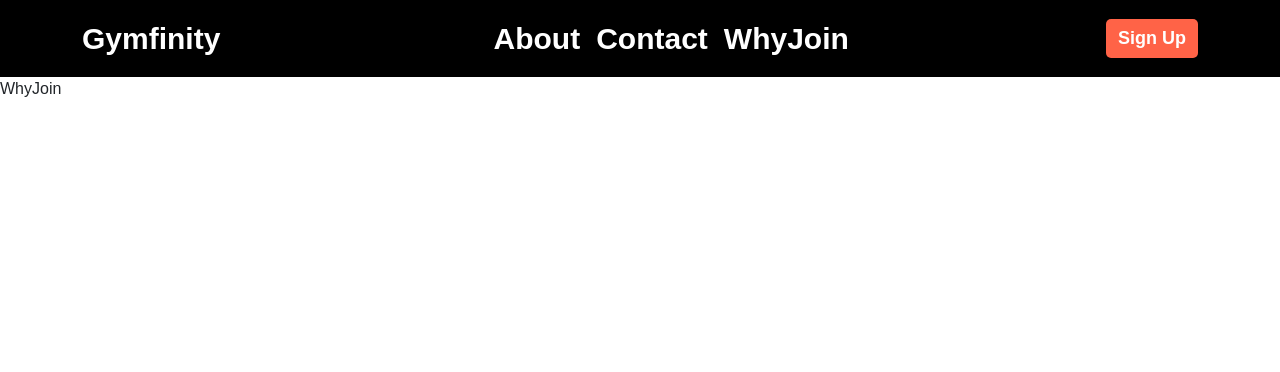
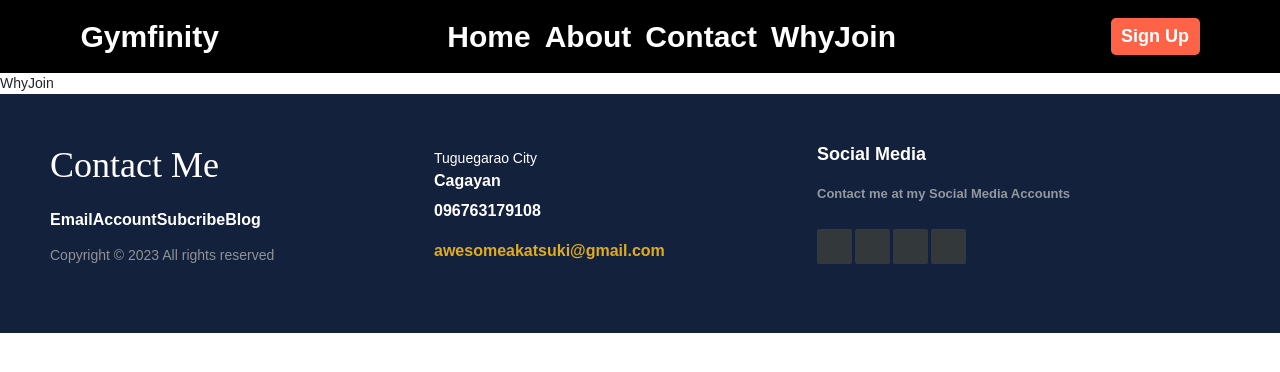
Before and after one commit to girardpao/mp2, a React (Vite) app: page /whyjoin in a window 1280 px wide. Shown: the top 372 px of the page. Built offline with nearby package versions, Linux system fonts and the light colour scheme.

Commit message:
about, contact and footer updates

```diff
--- a/src/App.css
+++ b/src/App.css
@@ -1,4 +1,4 @@
-.navbar {
+/* .navbar {
   text-decoration: none;
   font-weight: bold;
   background-color: black !important;
@@ -16,7 +16,7 @@
 }
 
 .list_item:hover{
-    color: tomato;
+    color: tomato !important;
 }
 .btn {
   background-color: tomato;
@@ -24,4 +24,4 @@
   border-radius: 5px;
   font-weight: bold;
   font-size: 18px;
-}
+} */
--- a/src/App.jsx
+++ b/src/App.jsx
@@ -2,10 +2,12 @@ import TopNav from "./components/Topnav";
 import { Routes, Route } from "react-router-dom";
 import routes from "./routes";
 import "./App.css";
+import Home from "./views/Ui/Home/Home";
 import About from "./views/Ui/About/About";
 import Contact from "./views/Ui/Contact/Contact";
 import SignUp from "./views/Ui/SignUp/SignUp";
 import WhyJoin from "./views/Ui/WhyJoin/WhyJoin";
+import Footer from "./components/Footer";
 
 const App = () => {
   console.log(routes)
@@ -13,15 +15,15 @@ const App = () => {
   return (
     <div className="App">
       <TopNav />
+
       <Routes>
+        <Route path = "/home" element = {<Home/>}/>
         <Route path = "/about" element = {<About/>}/>
         <Route path = "/contact" element = {<Contact/>}/>
         <Route path = "/signup" element = {<SignUp/>}/>
         <Route path = "/whyjoin" element = {<WhyJoin/>}/>
-
-
-
       </Routes>
+      <Footer/>
     </div>
   );
 };
--- /dev/null
+++ b/src/components/Footer.css
@@ -0,0 +1,168 @@
+footer {
+    position: px;
+    bottom: 0;
+}
+
+@media (max-height:800px) {
+    footer {
+        position: static;
+    }
+    header {
+        padding-top: 40px;
+    }
+}
+
+
+.footer-distributed {
+    background-color:#14213d;
+    box-sizing: border-box;
+    width: 100%;
+    text-align: left;
+    font: bold 16px sans-serif;
+    padding: 50px 50px 60px 50px;
+}
+
+.footer-distributed .footer-left, .footer-distributed .footer-center, .footer-distributed .footer-right {
+    display: inline-block;
+    vertical-align: top;
+}
+
+
+.footer-distributed .footer-left {
+    width: 30%;
+}
+
+.footer-distributed h3 {
+    color: #ffffff;
+    font: normal 36px 'Cookie', cursive;
+    margin: 0;
+}
+
+
+.footer-distributed h3 span {
+    color: #ffffff;
+}
+
+
+.footer-distributed .footer-links {
+    color: #ffffff;
+    margin: 20px 0 12px;
+}
+
+.footer-distributed .footer-links a {
+    display: inline-block;
+    line-height: 1.8;
+    text-decoration: none;
+    color: inherit;
+}
+
+.footer-distributed .footer-company-name {
+    color: #8f9296;
+    font-size: 14px;
+    font-weight: normal;
+    margin: 0;
+}
+
+/* Footer Center */
+
+.footer-distributed .footer-center {
+    width: 35%;
+}
+
+.footer-distributed .footer-center i {
+    background-color: #33383b;
+    color: #ffffff;
+    font-size: 25px;
+    width: 38px;
+    height: 38px;
+    border-radius: 50%;
+    text-align: center;
+    line-height: 42px;
+    margin: 10px 15px;
+    vertical-align: middle;
+}
+
+.footer-distributed .footer-center i.fa-envelope {
+    font-size: 17px;
+    line-height: 38px;
+}
+
+.footer-distributed .footer-center p {
+    display: inline-block;
+    color: #ffffff;
+    vertical-align: middle;
+    margin: 0;
+}
+
+.footer-distributed .footer-center p span {
+    display: block;
+    font-weight: normal;
+    font-size: 14px;
+    line-height: 2;
+}
+
+.footer-distributed .footer-center p a {
+    color: #e0ac1c;
+    text-decoration: none;
+    ;
+}
+
+
+.footer-distributed .footer-right {
+    width: 30%;
+}
+
+.footer-distributed .footer-company-about {
+    line-height: 20px;
+    color: #92999f;
+    font-size: 13px;
+    font-weight: normal;
+    margin: 0;
+}
+
+.footer-distributed .footer-company-about span {
+    display: block;
+    color: #ffffff;
+    font-size: 18px;
+    font-weight: bold;
+    margin-bottom: 20px;
+}
+
+.footer-distributed .footer-icons {
+    margin-top: 25px;
+}
+
+.footer-distributed .footer-icons a {
+    display: inline-block;
+    width: 35px;
+    height: 35px;
+    cursor: pointer;
+    background-color: #33383b;
+    border-radius: 2px;
+    font-size: 20px;
+    color: #ffffff;
+    text-align: center;
+    line-height: 35px;
+    margin-right: 3px;
+    margin-bottom: 5px;
+}
+
+.footer-distributed .footer-icons a:hover {
+    background-color: #3F71EA;
+}
+
+.footer-links a:hover {
+    color: #3F71EA;
+}
+
+@media (max-width: 880px) {
+    .footer-distributed .footer-left, .footer-distributed .footer-center, .footer-distributed .footer-right {
+        display: block;
+        width: 100%;
+        margin-bottom: 40px;
+        text-align: center;
+    }
+    .footer-distributed .footer-center i {
+        margin-left: 0;
+    }
+}
--- /dev/null
+++ b/src/components/Footer.jsx
@@ -0,0 +1,55 @@
+import React from 'react'
+import "./Footer.css"
+const Footer = () => {
+  return (
+
+    <footer class="footer-distributed">
+
+        <div class="footer-left">
+            <h3>Contact<span> Me</span></h3>
+
+            <p class="footer-links">
+                <a href="#">Email</a>
+                <a href="#">Account</a>
+                <a href="#">Subcribe</a>
+                <a href="#">Blog</a>
+            </p>
+
+            <p class="footer-company-name">Copyright © 2023 All rights reserved</p>
+        </div>
+
+        <div class="footer-center">
+            <div>
+                <i class="fa fa-map-marker"></i>
+                <p><span>Tuguegarao City</span>
+                   Cagayan </p>
+            </div>
+
+            <div>
+                <i class="fa fa-phone"></i>
+                <p>096763179108</p>
+            </div>
+            <div>
+                <i class="fa fa-envelope"></i>
+                <p><a href="#">awesomeakatsuki@gmail.com</a></p>
+            </div>
+        </div>
+        <div class="footer-right">
+            <p class="footer-company-about">
+                <span>Social Media</span>
+                <strong>Contact me at my Social Media Accounts</strong>
+
+            </p>
+            <div class="footer-icons">
+                <a href="#"><i class="fa fa-facebook"></i></a>
+                <a href="#"><i class="fa fa-instagram"></i></a>
+                <a href="#"><i class="fa fa-twitter"></i></a>
+                <a href="#"><i class="fa fa-youtube"></i></a>
+            </div>
+        </div>
+
+</footer>
+  )
+}
+
+export default Footer;
--- a/src/components/TopNav.jsx
+++ b/src/components/TopNav.jsx
@@ -1,13 +1,20 @@
 import { Container, Navbar, Nav, NavLink} from 'react-bootstrap';
 import 'bootstrap/dist/css/bootstrap.min.css';
 import { Link } from 'react-router-dom';
+import "./Topnav.css";
 const TopNav = () => {
 
     const menuData = [
+      {
+        path:'/home',
+        name: "Home"
+    },
+
     {
         path:'/about',
         name: "About"
     },
+
     {
         path:'/contact',
         name: "Contact"
@@ -39,6 +46,7 @@ const TopNav = () => {
         </Navbar.Collapse>
       </Container>
     </Navbar>
+
   )
 }
 
--- /dev/null
+++ b/src/components/Topnav.css
@@ -0,0 +1,26 @@
+.navbar {
+    text-decoration: none;
+    font-weight: bold;
+    background-color: black !important;
+  }
+
+  .brand,.list_item {
+    color: white;
+    font-size: bold;
+    font-size: 30px;
+  }
+
+  .brand:hover,.brand:focus{
+      color:white;
+  }
+
+  .list_item:hover{
+      color: tomato;
+  }
+  .btn-success{
+    background-color: tomato;
+    border: none;
+    border-radius: 5px;
+    font-weight: bold;
+    font-size: 18px;
+  }
--- a/src/index.css
+++ b/src/index.css
@@ -1,6 +1,18 @@
- *{
-    margin: 0;
-    padding: 0;
-    box-sizing: border-box;
-    font-family: Arial, Helvetica, sans-serif;
- }
+*{
+   box-sizing: border-box;
+
+}
+
+:root {
+   --white: #fff;
+   --font: #515050;
+}
+
+html,
+body{
+   margin: 0;
+   padding: 0;
+   min-height: 100vh;
+   font-family: sans-serif;
+   font-size: 14px;
+}
--- a/src/routes.jsx
+++ b/src/routes.jsx
@@ -1,3 +1,4 @@
+import Home from "./views/Ui/Home/Home";
 import About from "./views/Ui/About/About";
 import Contact from "./views/Ui/Contact/Contact";
 import SignUp from "./views/Ui/SignUp/SignUp";
@@ -5,6 +6,8 @@ import WhyJoin from "./views/Ui/WhyJoin/WhyJoin";
 
 
 const routes = [
+
+    { path: "/home", element: <Home />,},
     { path: "/about", element: <About />,},
     { path: "/contact", element: <Contact />,},
     { path: "/signUp", element: <SignUp />,},
--- a/src/views/Ui/Contact/Contact.css
+++ b/src/views/Ui/Contact/Contact.css
@@ -0,0 +1,44 @@
+.contactForm{
+    background-image: url(../../../assets/Contact.jpg);
+    background-repeat: no-repeat;
+    background-size: cover;
+    height: 700px;
+
+}
+
+.display-4{
+    color: white;
+}
+.sec_sp{
+    color: white;
+}
+
+.contact_form .form-control{
+    padding: 1.375rem .75rem;
+    line-height: 1.5;
+    color: black;
+    background-color:white;
+    border-radius: 0 ;
+    border: 1px solid black;
+
+
+}
+
+.color_sec {
+    font-weight: bolder;
+
+}
+
+.contact_form input.form-control{
+    margin-bottom: 2em;
+    height: calc(2.5em + .75rem + 2px);
+
+}
+
+.contactButton{
+    color: black;
+    font-weight: bolder;
+}
+.contactButton:hover{
+    color: black;
+}
--- a/src/views/Ui/Contact/Contact.jsx
+++ b/src/views/Ui/Contact/Contact.jsx
@@ -4,8 +4,9 @@ import Col from 'react-bootstrap/Col';
 import "./Contact.css"
 const Contact = () => {
   return (
+   <section className='contactForm'>
     <Container>
-      <Row className= "mb-5 mt-3">
+      <Row className= "mb-5 pt-5">
         <Col lg = '8'>
           <h1 className = "display-4 mb-4">
             Contact Me
@@ -40,7 +41,7 @@ const Contact = () => {
                   type="text"
                   />
                 </Col>
-                <Col lg = '5' className="form-group">
+                <Col lg = '6' className="form-group">
                   <input
                   className="form-control rounded-0"
                   id="email"
@@ -51,16 +52,22 @@ const Contact = () => {
                   </Col>
               </Row>
               <textarea
-              className="form-control rounded-0" id="message"
+              className="form-control rounded-0 mt-3" id="message"
               name="message"
               placeholder="message"
               rows="5">
               </textarea>
               <br/>
+              <Row>
+                <Col lg="12" className="form-group">
+                  <button className="btn ac_btn contactButton" type="submit">Send</button>
+                </Col>
+              </Row>
             </form>
           </Col>
         </Row>
     </Container>
+    </section>
   );
 };
 
--- /dev/null
+++ b/src/views/Ui/Home/Home.css
@@ -0,0 +1,92 @@
+.home {
+    height:100vh ;
+    display: flex;
+    align-items:center;
+    padding: 0 10%;
+    background-image: url(../../../assets/Aboutimg.jpg);
+    background-repeat: no-repeat;
+    background-size: cover;
+
+}
+
+.home-content{
+    max-width: 600px;
+
+}
+.home-content h1{
+    font-size: 56px;
+    font-weight: 700;
+    color: white;
+    line-height:1.2 ;
+}
+
+.home-content p {
+    font-size: 16px;
+    margin: 15px  0 30px;
+    color: white;
+
+}
+.home-content .btn-box {
+    display: flex;
+    justify-content:space-between;
+    width: 345px;
+    height: 50px;
+
+}
+.btn-box a {
+    position: relative;
+    display: inline-flex;
+    justify-content: center;
+    align-items: center;
+    width: 150px;
+    height: 100%;
+    background:tan ;
+    border: 2px solid tan;
+    border-radius:8px;
+    font-size: 19px;
+    color: white;
+    text-decoration: none;
+    font-weight: 600;
+    letter-spacing: 1px;
+    z-index: 1;
+    overflow:hidden;
+    transition:.5s;
+
+}
+
+.btn-box a:hover {
+    color:tan ;
+
+}
+.btn-box a:nth-child(2)
+{
+    background: transparent;
+    color:white;
+}
+.btn-box a:nth-child(2):hover
+{
+    color: black;
+}
+
+.btn-box a:nth-child(2)::before
+{
+    background:tan;
+  }
+
+  .btn-box a::before
+  {
+    content: '';
+    position: absolute;
+    top: 0;
+    left: 0;
+    width: 0;
+    height: 100%;
+    background:black;
+    z-index:-1 ;
+    transition:.5s;
+}
+
+.btn-box a:hover::before
+{
+    width: 100%;
+}
--- /dev/null
+++ b/src/views/Ui/Home/Home.jsx
@@ -0,0 +1,21 @@
+import React from 'react'
+import "./Home.css";
+const Home = () => {
+  return (
+    <section class="home">
+    <div class="home-content">
+    <h1>Make yourself stronger than your excuses.</h1>
+
+    <p>Lorem ipsum dolor, sit amet consectetur adipisicing elit. Alias consectetur provident fuga libero molestias vero commodi cum nobis explicabo. Corrupti inventore non tenetur dolore consectetur qui necessitatibus quibusdam autem quisquam.</p>
+    <div class="btn-box">
+        <a href="#">Join Now</a>
+        <a href="#">Learn More</a>
+    </div>
+    </div>
+    </section>
+
+
+  )
+}
+
+export default Home;
```
Also changed, not shown: src/assets/Contact.jpg (added).
